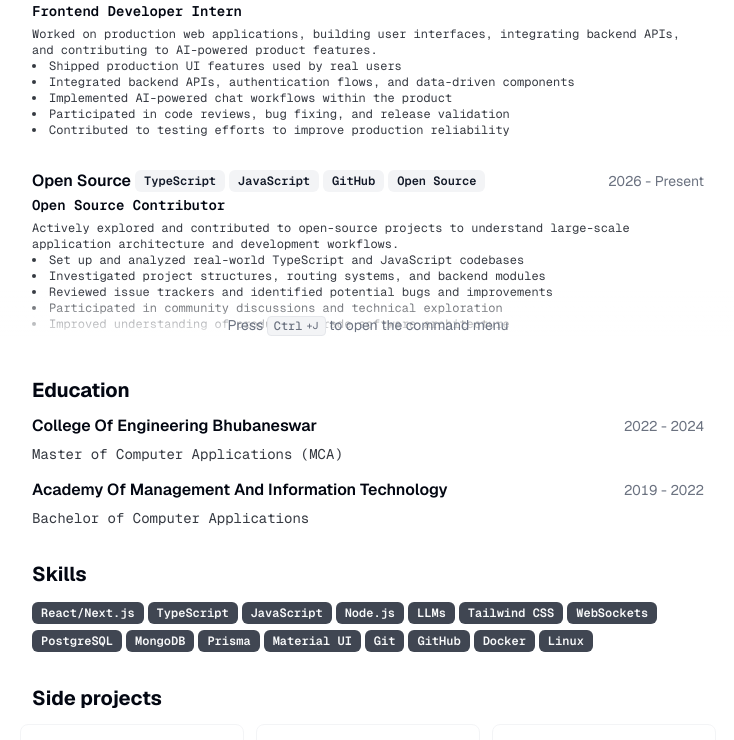
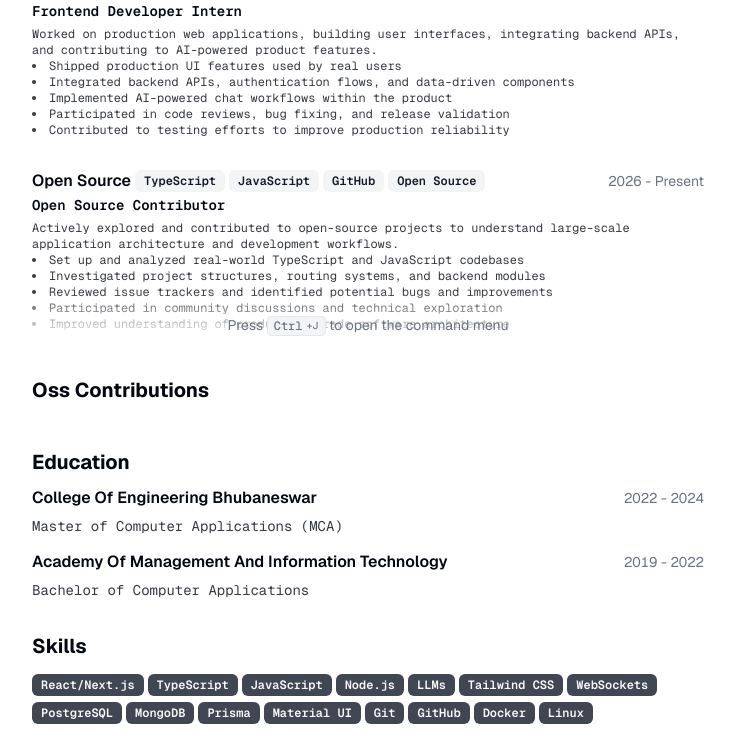
Before and after one commit to deep231w/CV, a Next.js app: page / in a window 1280 px wide. Shown: the part 460-1200 px from the top of the page, without its empty margins (272-1006 px from the left). Built offline with nearby package versions, Linux system fonts and the light colour scheme.

Commit message:
created oss section , and structered file

```diff
--- /dev/null
+++ b/src/app/components/oss-contibutionSec.tsx
@@ -0,0 +1,18 @@
+import { Section } from "@/components/ui/section";
+
+export default function OssContributions(){
+    return(
+        <Section>
+            <h2 className="text-xl font-bold" id="education-section">
+                    Oss Contributions
+            </h2>
+            <div
+                className="space-y-4"
+                role="feed"
+                aria-labelledby="education-section"
+            >
+
+            </div>
+        </Section>
+    )
+}
--- a/src/app/page.tsx
+++ b/src/app/page.tsx
@@ -8,6 +8,7 @@ import { Projects } from "./components/projects";
 import { Skills } from "./components/skills";
 import { Summary } from "./components/summary";
 import { WorkExperience } from "./components/work-experience";
+import OssContributions from "./components/oss-contibutionSec";
 
 export const metadata: Metadata = {
   title: `${RESUME_DATA.name} - Resume`,
@@ -98,6 +99,12 @@ export default function ResumePage() {
               className="animate-fade-in"
               style={{ animationDelay: "225ms" }}
             >
+              <OssContributions/>
+            </div>
+            <div
+              className="animate-fade-in"
+              style={{ animationDelay: "225ms" }}
+            >
               <Education education={RESUME_DATA.education} />
             </div>
             <div
```
